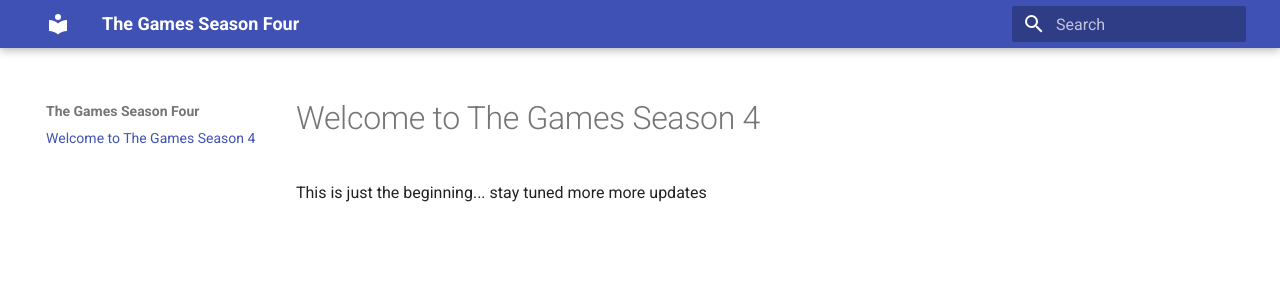
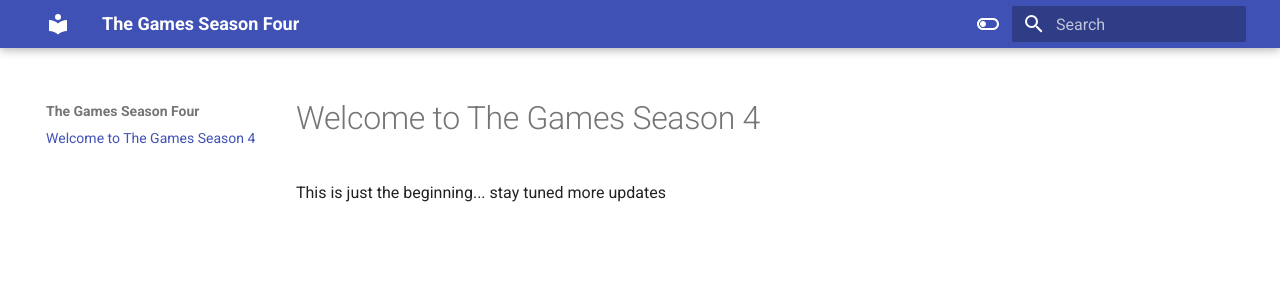
Before and after one commit to thegamesseason4/thegamesseason4.github.io, an MkDocs documentation site: the page built from docs/index.md, in a window 1280 px wide. Shown: the top 291 px of the page. Built offline with MkDocs 1.6.1 and Material for MkDocs 9.7.7, drawn with Linux system fonts in a browser that asks for light colours.

Commit message:
added toggle to the site

```diff
--- a/docs/index.md
+++ b/docs/index.md
@@ -1,3 +1,3 @@
 # Welcome to The Games Season 4
 
-This is just the beginning... stay tuned more more updates
+This is just the beginning... stay tuned more updates
--- a/mkdocs.yml
+++ b/mkdocs.yml
@@ -1,6 +1,16 @@
 site_name: The Games Season Four
+
 theme:
   name: material
+  palette:
+    - scheme: default
+      toggle:
+        icon: material/toggle-switch-off-outline
+        name: Switch to dark mode
+    - scheme: slate
+      toggle:
+        icon: material/toggle-switch
+        name: Switch to light mode
 
 extra_css:
   - stylesheets/extra.css
```
Also changed, not shown: site/404.html, site/index.html, site/search/search_index.json, 2 other files.
